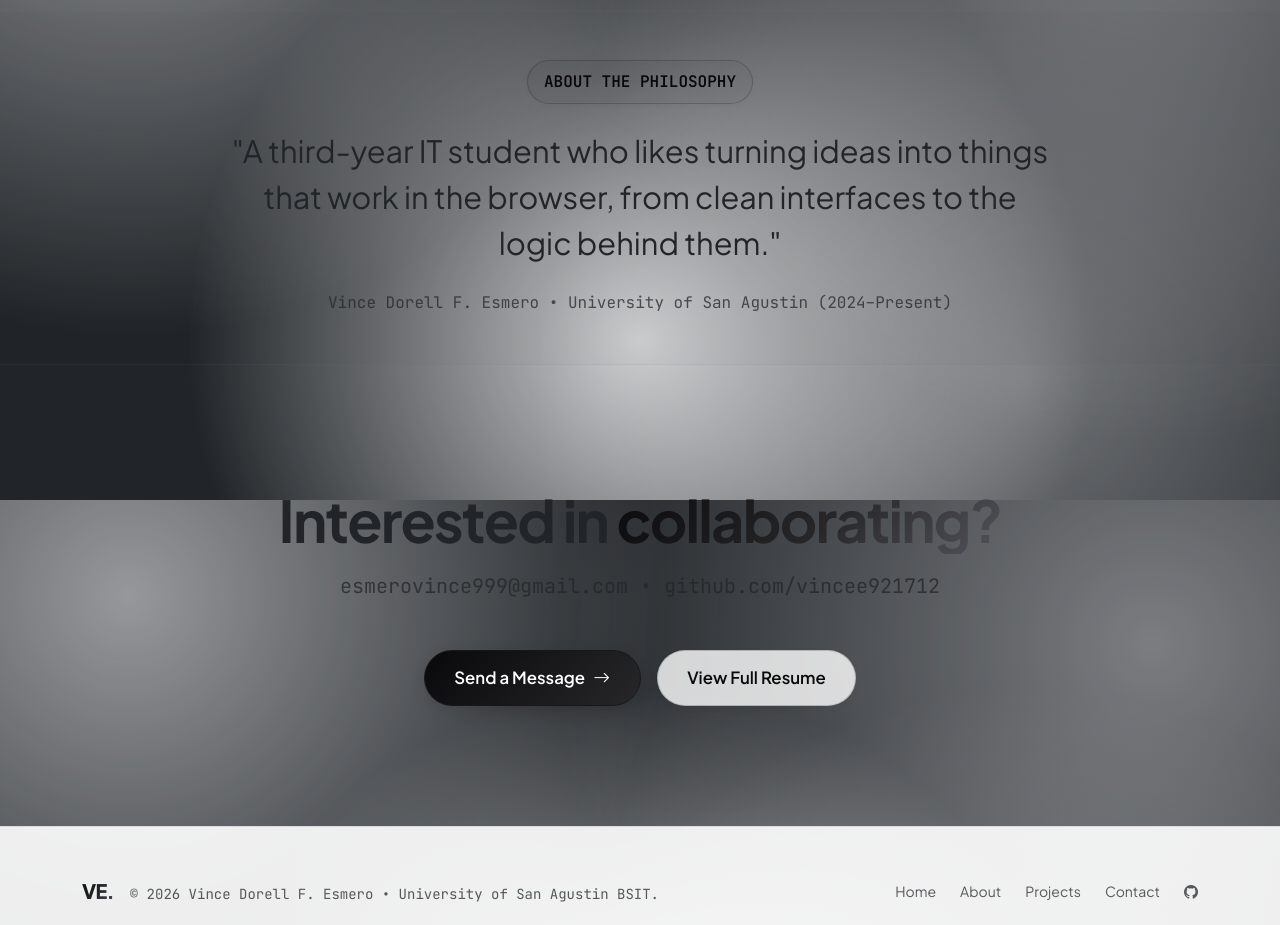
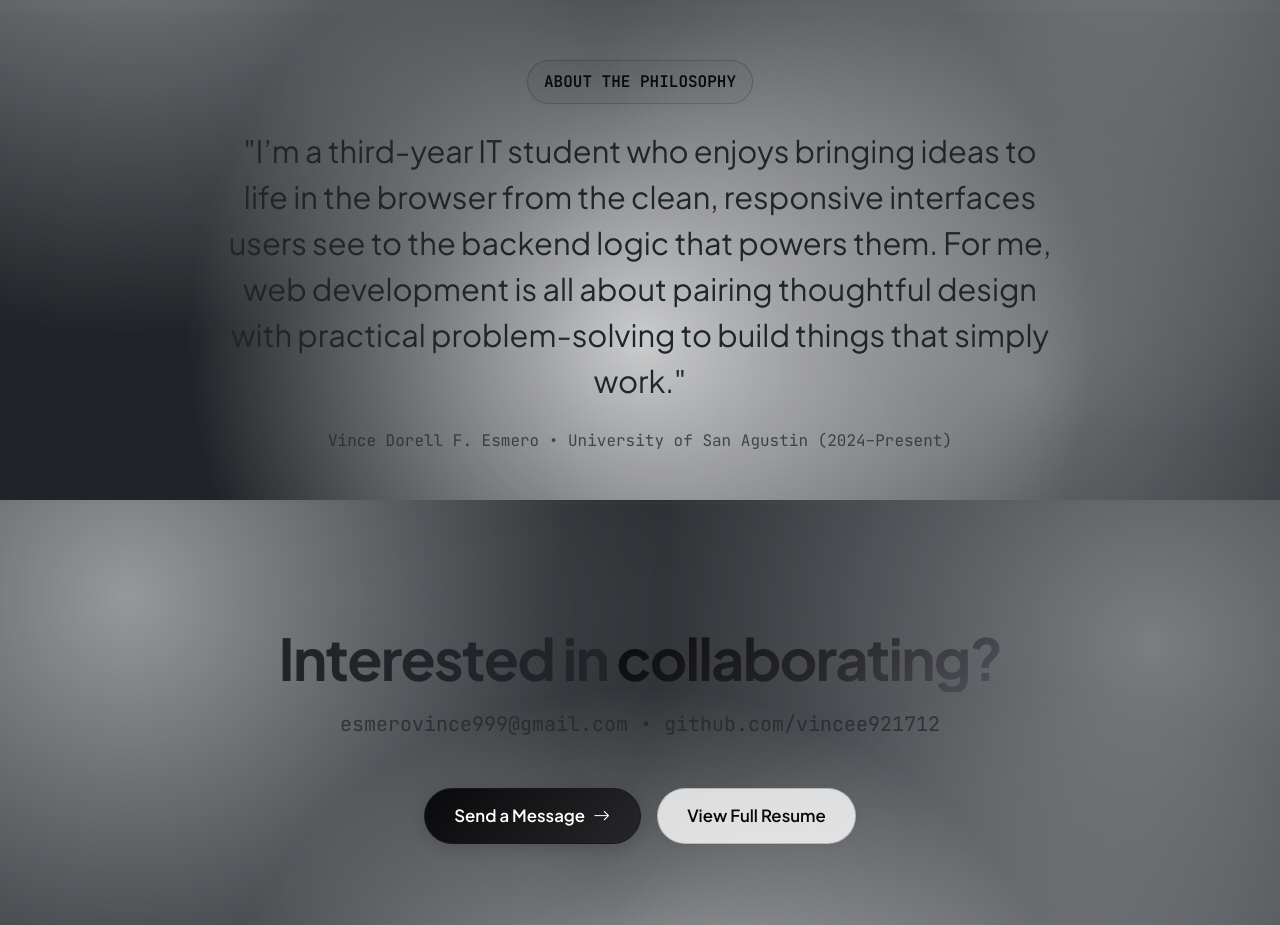
Before and after one commit to vincee921712/react-bootstrap-portfolio, a React (Vite) app: page / in a window 1280 px wide. Shown: the part 1100-2025 px from the top of the page. Built offline with nearby package versions, Linux system fonts and the light colour scheme.

Commit message:
content: update philosophy statement in Home page

```diff
--- a/src/pages/Home.tsx
+++ b/src/pages/Home.tsx
@@ -99,7 +99,7 @@ export const Home: React.FC = () => {
             <Col lg={9}>
               <span className="gradient-badge gradient-badge-accent mb-4 px-3 py-2 fs-6">ABOUT THE PHILOSOPHY</span>
               <p className="quote-text fw-normal text-dark mb-4">
-                "A third-year IT student who likes turning ideas into things that work in the browser, from clean interfaces to the logic behind them."
+                "I’m a third-year IT student who enjoys bringing ideas to life in the browser from the clean, responsive interfaces users see to the backend logic that powers them. For me, web development is all about pairing thoughtful design with practical problem-solving to build things that simply work."
               </p>
               <div className="font-mono text-muted fs-6">
                 Vince Dorell F. Esmero &bull; University of San Agustin (2024–Present)
```
